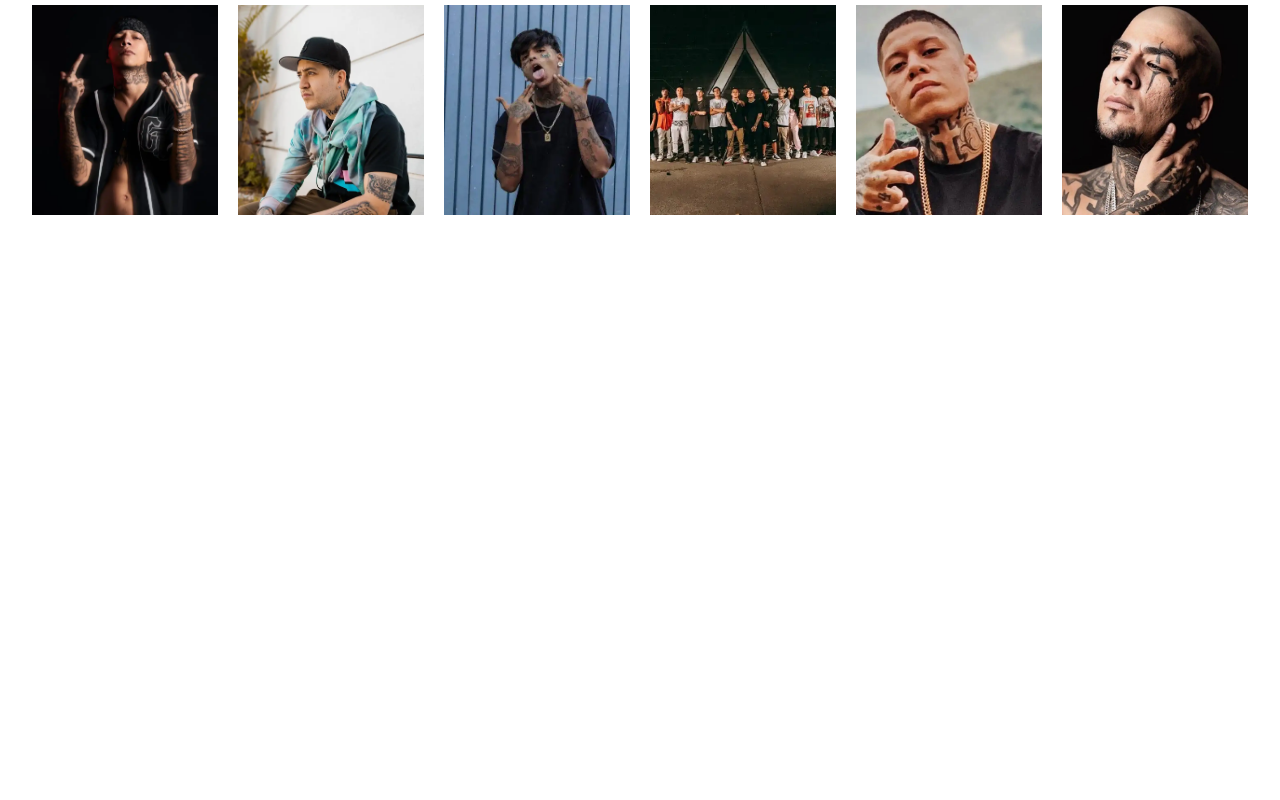
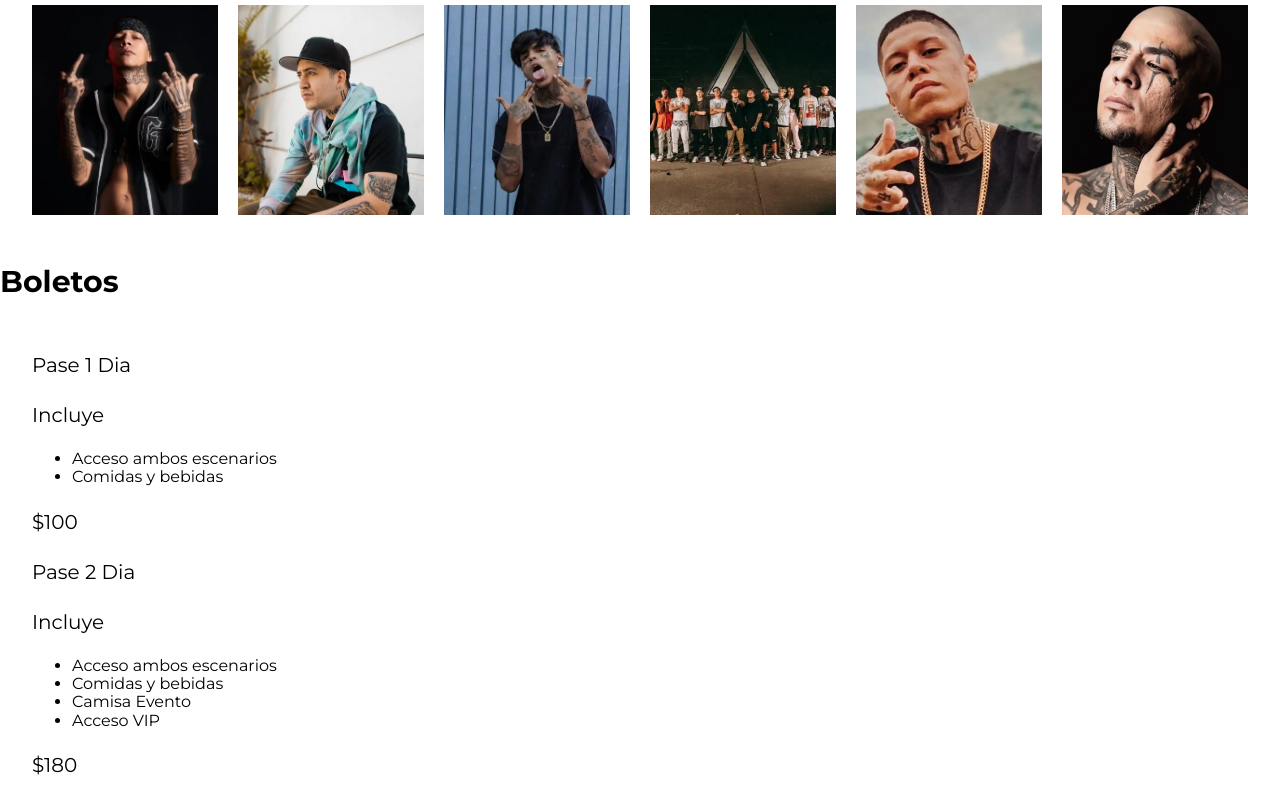
Before and after one commit to LuisHorus/FestivalAlzada, a website: page index.html in a window 1280 px wide. Shown: the part 3292-4092 px from the top of the page. Before the commit the page ends 3557 px from the top, so only its background shows below. Drawn offline with Linux system fonts and the light colour scheme.

Commit message:
Se dio la estructura de la seccion de boletos en el HTML

```diff
--- a/index.html
+++ b/index.html
@@ -188,6 +188,46 @@
 
       </ul>
     </section>
+
+    <section class="boletos bg-negro">
+      <h3>Boletos</h3>
+      <div class=" contenedor contenedor-boletos">
+        <div class="basico pase">
+          <p>Pase 1 Dia</p>
+            <header class="pase-header">
+              <p>Incluye</p>
+            </header>
+              <div class="pase-body">
+                <ul>
+                  <li>Acceso ambos escenarios</li>
+                  <li>Comidas y bebidas</li>
+                </ul>
+              </div>
+            <footer class="pase-footer">
+              <p>$100</p>
+            </footer>
+          </div>
+
+        <div class="premium pase">
+          <p>Pase 2 Dia</p>
+          <header class="pase-header">
+            <p>Incluye</p>
+          </header>
+            <div class="pase-body">
+              <ul>
+                <li>Acceso ambos escenarios</li>
+                <li>Comidas y bebidas</li>
+                <li>Camisa Evento</li>
+                <li>Acceso VIP</li>
+              </ul>
+            </div>
+          <footer class="pase-footer">
+            <p>$180</p>
+          </footer>
+        </div>
+      </div>
+    </section>
+
     <script src="build/js/app.js"> </script>
   </body>
 </html>
```
